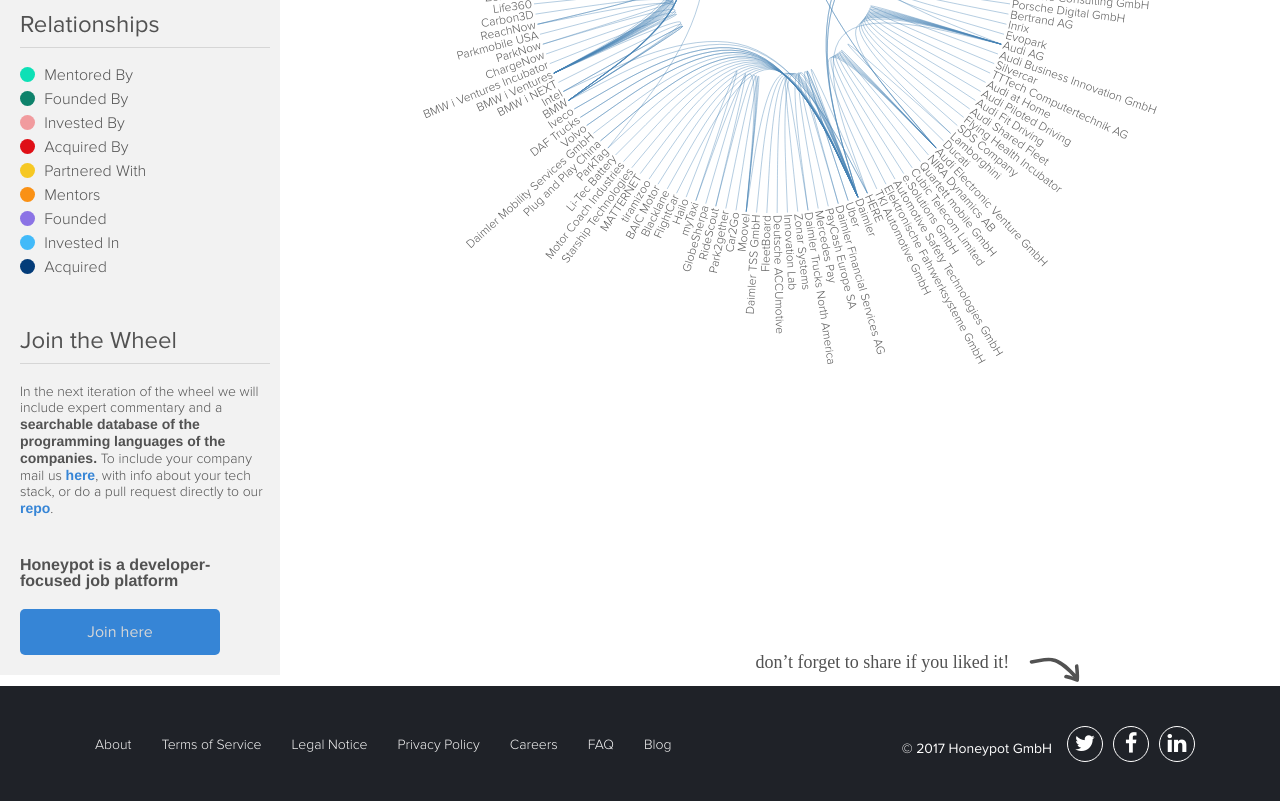
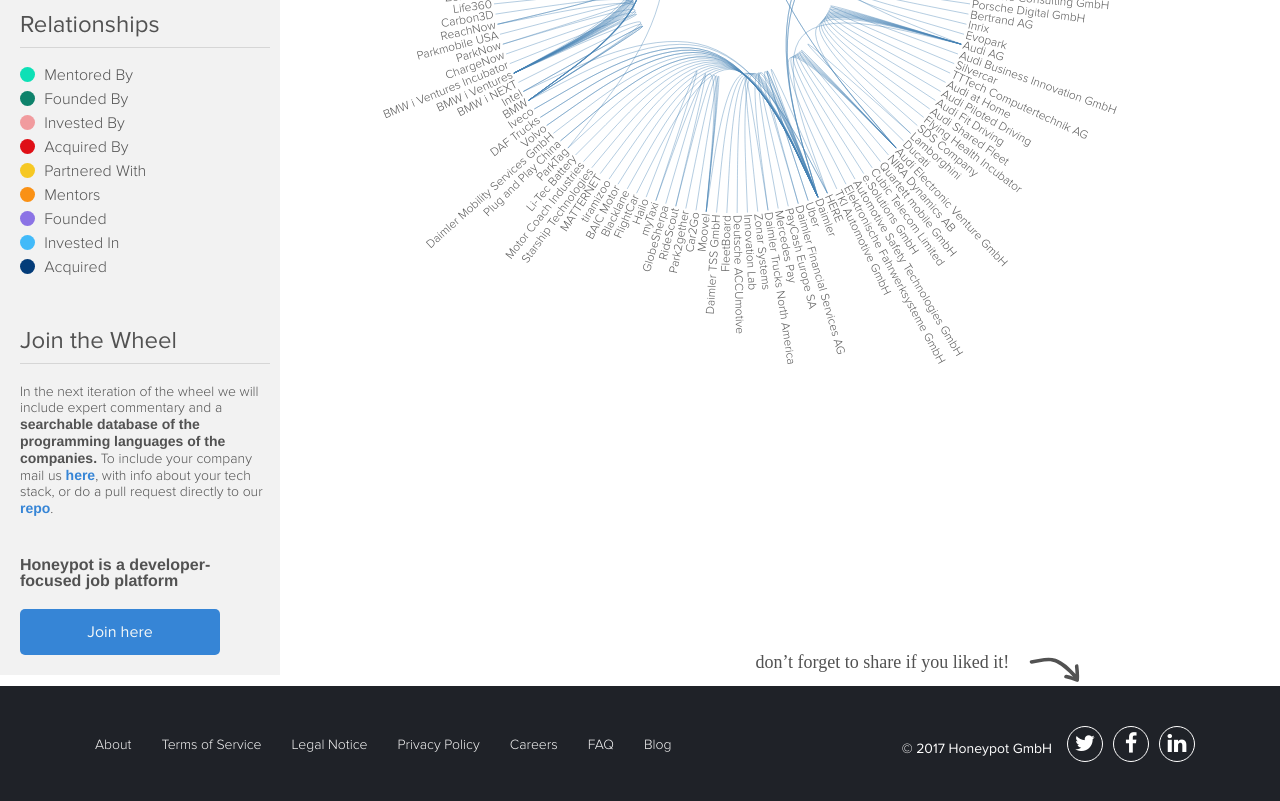
Before and after one commit to honeypotio/AutoTech, a website with bundled scripts: page index.html in a window 1280 px wide. Shown: the part 487-1288 px from the top of the page. Built offline with nearby package versions, Linux system fonts and the light colour scheme; files whose address does not match are found by name.

Commit message:
Improve svg size on smaller screens

```diff
--- a/public/main.js
+++ b/public/main.js
@@ -134,7 +134,7 @@
 var diameter = exports.diameter = 720;
 var radius = exports.radius = diameter / 2;
 var innerRadius = exports.innerRadius = radius - 120;
-var svgWidth = document.body.clientWidth > diameter + 400 ? document.body.clientWidth : diameter + 400;
+var svgWidth = document.body.clientWidth > diameter + 280 ? document.body.clientWidth : diameter + 280;
 
 var cluster = exports.cluster = d3.layout.cluster().size([360, innerRadius]).value(function (d) {
                       return d.size;
@@ -148,7 +148,7 @@
                       return d.x / 180 * Math.PI;
 });
 
-var svg = exports.svg = d3.select(".autotech-wheel").append("svg").attr("width", svgWidth).attr("height", diameter + 200).append("g").attr("transform", "translate(" + (svgWidth / 2 + 140) + "," + (radius + 100) + ")");
+var svg = exports.svg = d3.select(".autotech-wheel").append("svg").attr("width", svgWidth).attr("height", diameter + 200).append("g").attr("transform", "translate(" + (svgWidth / 2 + 100) + "," + (radius + 100) + ")");
 
 
 },{"d3":"d3"}]},{},[1]);
--- a/src/settings.js
+++ b/src/settings.js
@@ -3,7 +3,7 @@
 export const diameter = 720;
 export const radius = diameter / 2;
 export const innerRadius = radius - 120;
-const svgWidth = document.body.clientWidth > (diameter + 400) ? document.body.clientWidth : (diameter + 400);
+const svgWidth = document.body.clientWidth > (diameter + 280) ? document.body.clientWidth : (diameter + 280);
 
 export const cluster = d3.layout.cluster()
                         .size([360, innerRadius])
@@ -21,4 +21,4 @@
                     .attr("width", svgWidth)
                     .attr("height", (diameter + 200))
                     .append("g")
-                    .attr("transform", `translate(${((svgWidth / 2) + 140)},${(radius + 100)})`);
+                    .attr("transform", `translate(${((svgWidth / 2) + 100)},${(radius + 100)})`);
--- a/styles/button.scss
+++ b/styles/button.scss
@@ -4,7 +4,7 @@
   margin: 20px 0;
   padding: 15px 8px;
   text-align: center;
-  color: $light-gray-2-color;
+  color: $light-gray-1-color;
   background-color: $blue-color;
   cursor: pointer;
   text-decoration: none;
```
Also changed, not shown: public/styles/main.css.
